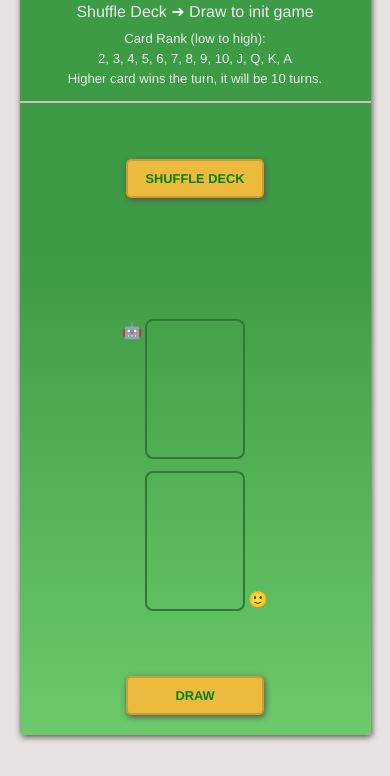
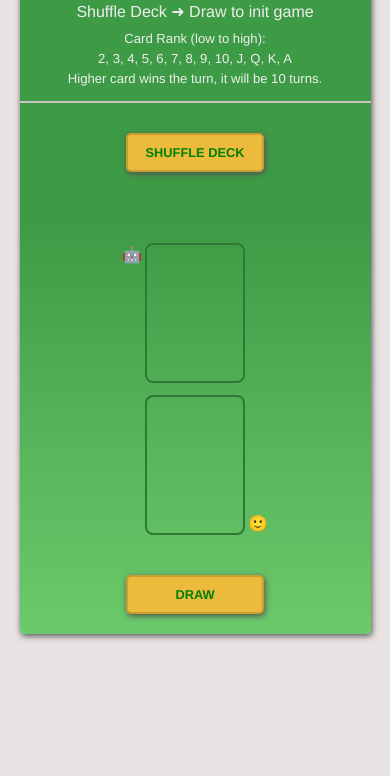
Before and after one commit to pavanellidev/cardBattle, a plain HTML site: page index.html in a window 390 px wide. Shown: the part 68-844 px from the top of the page. Drawn offline with Linux system fonts and the light colour scheme.

Commit message:
Update style.css

```diff
--- a/style.css
+++ b/style.css
@@ -173,7 +173,7 @@ button:hover {
 
 @media (max-width: 700px) {
   .container {
-    min-height: 94vh;
+    min-height: 82vh;
   }
   .title {
     font-size: 1.2rem;
```
